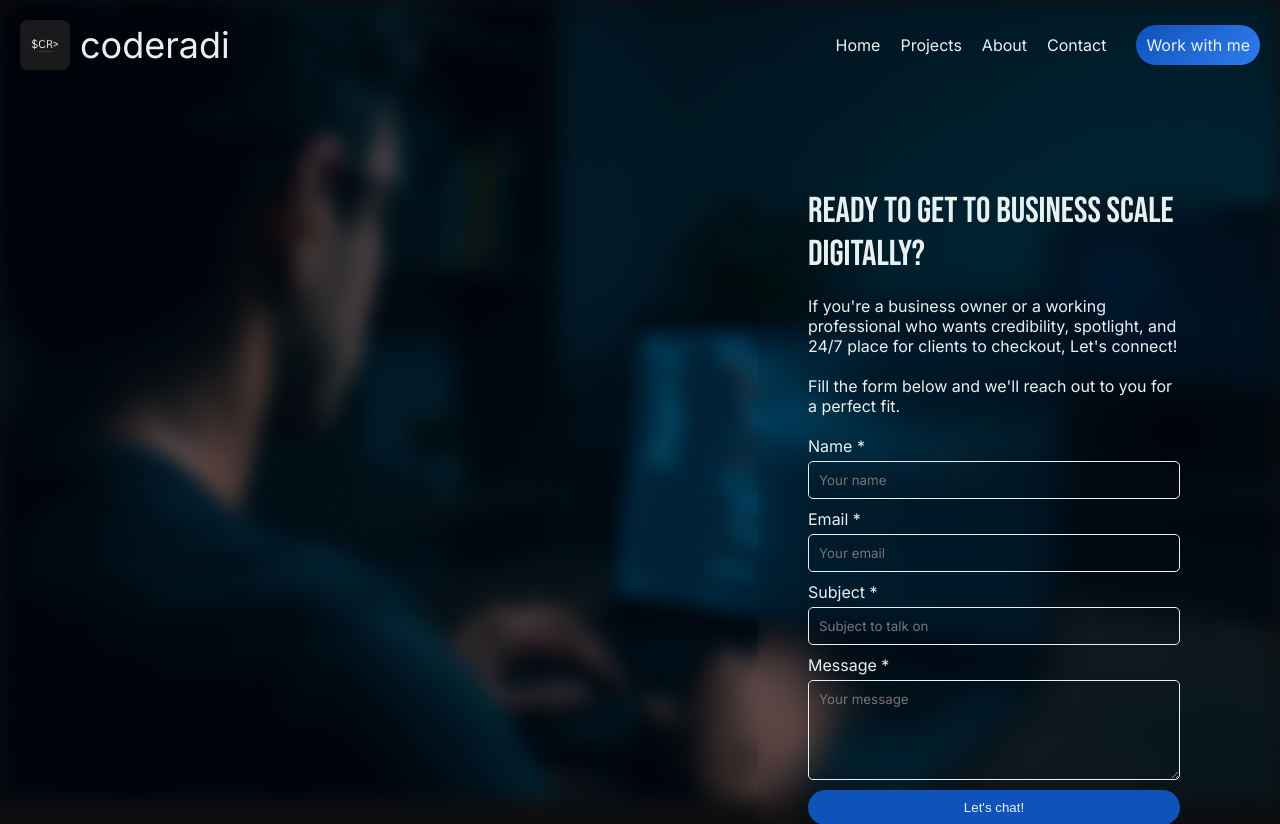
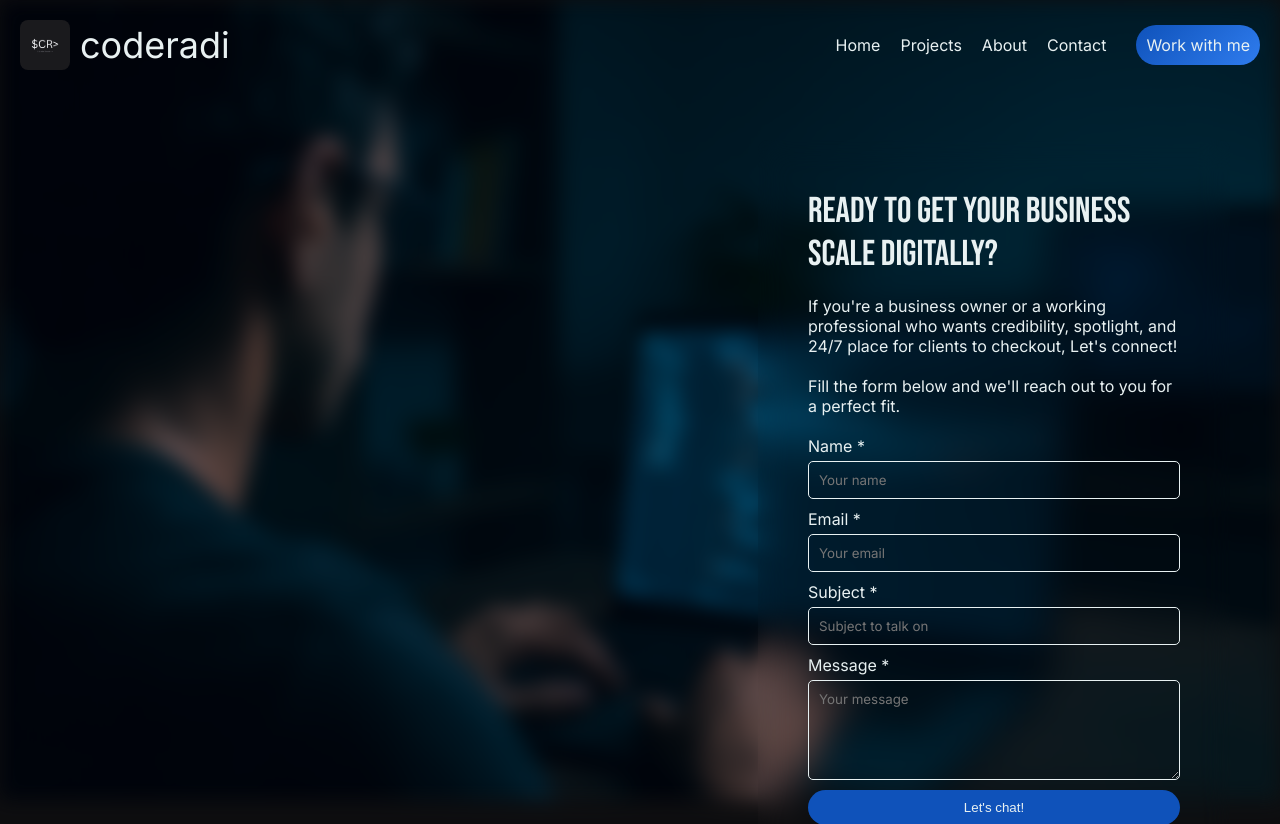
Before and after one commit to coderadi-in/coderadi, a Flask app: page /contact/ in a window 1280 px wide. Shown: the top 824 px of the page. Run offline with Flask 3, Linux system fonts and the light colour scheme.

Commit message:
Corrected contact page heading.

```diff
--- a/templates/pages/contact.html
+++ b/templates/pages/contact.html
@@ -28,7 +28,7 @@
     <img src="{{ url_for('static', filename='assets/images/contact-bg.png') }}" alt="Me" class="img bg">
     <main class="main column gap-50">
         <div class="content column gap-20">
-            <h1 class="h1">READY TO GET TO BUSINESS SCALE DIGITALLY?</h1>
+            <h1 class="h1">READY TO GET YOUR BUSINESS SCALE DIGITALLY?</h1>
 
             <p class="para">If you're a business owner or a working professional who wants credibility, spotlight, and
                 24/7 place for clients to checkout, Let's connect!</p>
```
